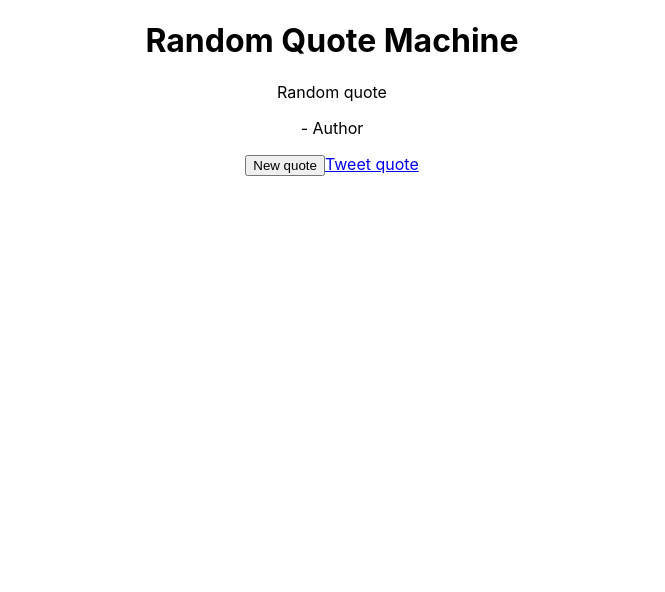
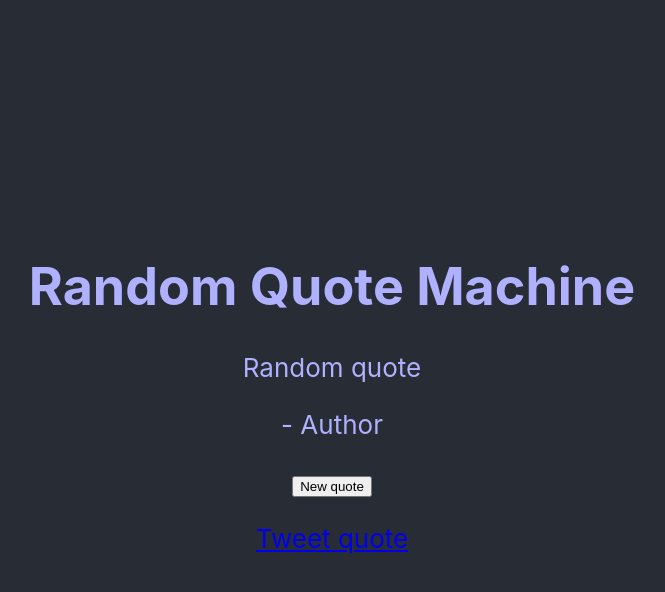
Before and after one commit to r-s-i/random-quote-machine, a React (Create React App) app: page / in a window 1280 px wide. Shown: the top 592 px of the page, without its empty margins (308-973 px from the left). Built offline with nearby package versions, Linux system fonts and the light colour scheme.

Commit message:
Compressed and modified the CSS.

```diff
--- a/src/App.css
+++ b/src/App.css
@@ -1,19 +1,5 @@
 .App {
   text-align: center;
-}
-
-.App-logo {
-  height: 40vmin;
-  pointer-events: none;
-}
-
-@media (prefers-reduced-motion: no-preference) {
-  .App-logo {
-    animation: App-logo-spin infinite 20s linear;
-  }
-}
-
-.App-header {
   background-color: #282c34;
   min-height: 100vh;
   display: flex;
@@ -21,18 +7,5 @@
   align-items: center;
   justify-content: center;
   font-size: calc(10px + 2vmin);
-  color: white;
+  color: rgb(175, 177, 255);
 }
-
-.App-link {
-  color: #61dafb;
-}
-
-@keyframes App-logo-spin {
-  from {
-    transform: rotate(0deg);
-  }
-  to {
-    transform: rotate(360deg);
-  }
-}
--- a/src/App.js
+++ b/src/App.js
@@ -1,4 +1,3 @@
-import logo from './logo.svg';
 import './App.css';
 
 function App() {
@@ -10,10 +9,11 @@
           <p id="text">Random quote</p>
           <p id="author">- Author</p>
           <button id="new-quote">New quote</button>
+          <p>
             <a href="twitter.com/intent/tweet" target="_blank" id="tweet-quote">Tweet quote</a>
+          </p>
         </section>
       </main>
-
 
     </div>
   );
```
Lines whose indentation alone changed are shown as unchanged.
